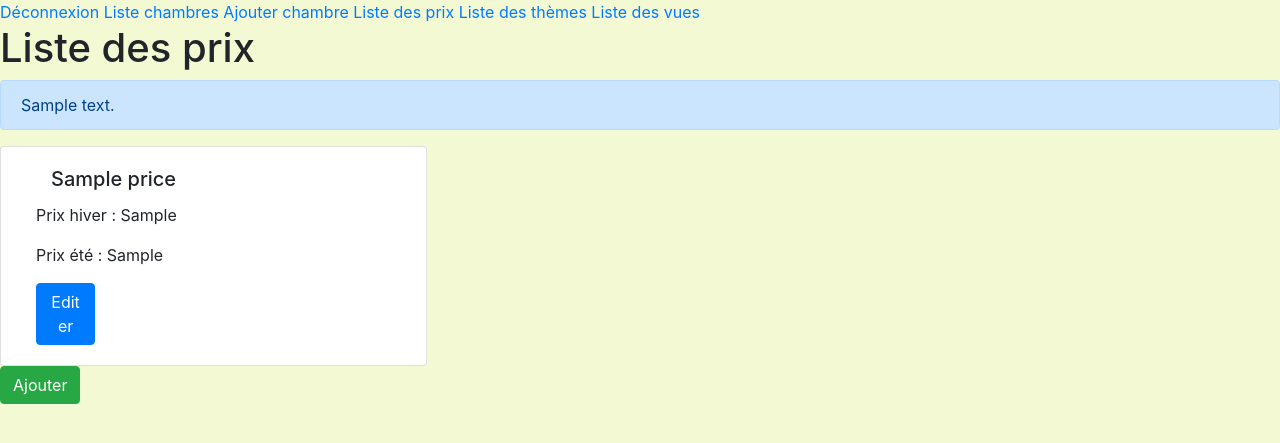
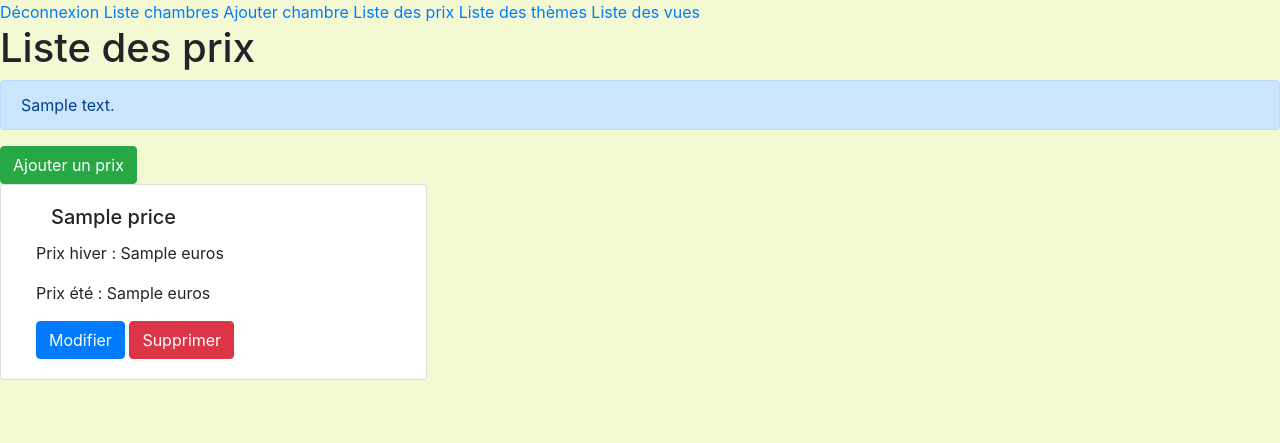
Before and after one commit to apsuma/nantes-0919-php-boldiode, a PHP site: template src/View/Admin/editListPrice.html.twig in a window 1280 px wide. Shown: the top 443 px of the page. Run offline with PHP 8.4, Linux system fonts and the light colour scheme; the template is opened without the code that fills it: most values are stand-ins (such as "Sample title", 1, 10 or a date in 2020); some libraries are stand-ins or nearby versions.

Commit message:
front categories ok with bootstrap

```diff
--- a/src/View/Admin/editListPrice.html.twig
+++ b/src/View/Admin/editListPrice.html.twig
@@ -12,21 +12,44 @@
         {{ get.message }}
     </div>
 {% endif %}
-
+    <a type="button" href="/admin/addPrice" class="btn btn-success">Ajouter un prix</a>
 <section>
 {% for price in prices %}
     <div class="card col-12 col-sm-4">
         <div class="card-body">
             <h5 class="card-title"><a  class="col-lg-6">{{ price.name }}</a></h5>
-            <p class="card-text">Prix hiver : {{ price.price_winter }}
-            <p class="card-text"> Prix été : {{ price.price_summer }}</p>
-            <a href="/admin/editPrice/{{ price.id }}" class="btn btn-primary col-lg-2">Editer</a>
-            <a href="#" class="card-link"></a>
+            <p class="card-text">Prix hiver : {{ price.price_winter }} euros</p>
+            <p class="card-text"> Prix été : {{ price.price_summer }} euros</p>
+            <a href="/admin/editPrice/{{ price.id }}" class="btn btn-primary">Modifier</a>
+            <button type="button"
+                    class="btn btn-danger"
+                    data-toggle="modal"
+                    data-target="#deleteConfirmation-{{ price.id }}"
+            >Supprimer</button>
+            <div class="modal fade" id="deleteConfirmation-{{ price.id }}" tabindex="-1" role="dialog"
+                 aria-labelledby="deleteConfirmationLabel" aria-hidden="true">
+                <div class="modal-dialog" role="document">
+                    <div class="modal-content">
+                        <div class="modal-header">
+                            <h5 class="modal-title" id="deleteConfirmationLabel">Etes-vous sûr ?</h5>
+                            <button type="button" class="close" data-dismiss="modal" aria-label="Close">
+                                <span aria-hidden="true">&times;</span>
+                            </button>
+                        </div>
+                        <div class="modal-body">La suppression de cette catégorie de prix est définitive</div>
+                        <div class="modal-footer">
+                            <button type="button" class="btn btn-secondary" data-dismiss="modal">Annuler
+                            </button>
+                            <a href="/admin/deletePrice/{{ price.id }}" class="btn btn-danger">Confirmer</a>
+                        </div>
+                    </div>
+                </div>
+            </div>
         </div>
     </div>
 {% endfor %}
 </section>
-    <a type="button" href="/admin/addPrice" class="btn btn-success">Ajouter</a>
+
 {% endblock %}
 
 {% block footer %}
```
Also changed, not shown: src/View/Admin/editListTheme.html.twig (+27 -4 lines), src/View/Admin/editListView.html.twig (+26 -4 lines).
